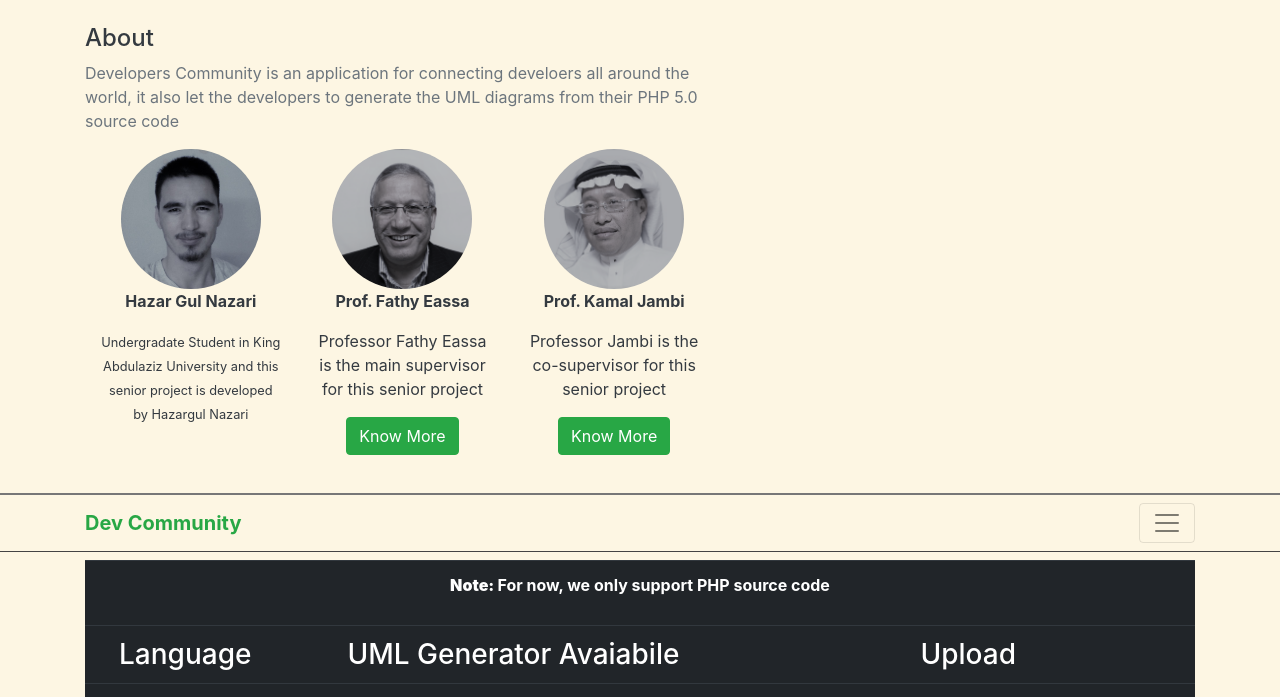
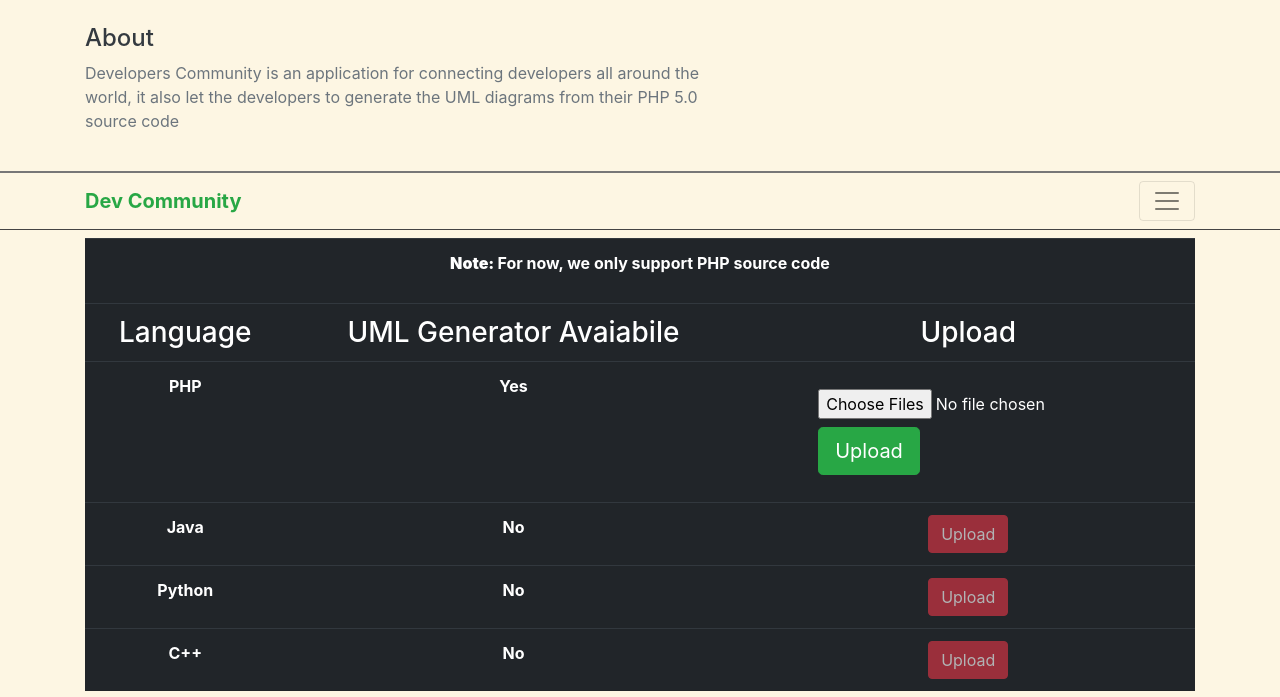
Before and after one commit to AzarguNazari/PHP-To-UML, a PHP site: page / in a window 1280 px wide, after a click that opens the changed part. Shown: the top 697 px of the page. Run offline with PHP 8.4, Linux system fonts and the light colour scheme; some libraries are stand-ins or nearby versions.

Commit message:
refactor: remove about section with project contributors

```diff
--- a/src/includes/header.php
+++ b/src/includes/header.php
@@ -4,31 +4,7 @@
             <div class="row">
                 <div class="col-sm-8 col-md-7 py-4">
                     <h4>About</h4>
-                    <!-- bring changes -->
-                    <p class="text-muted">Developers Community is an application for connecting develoers all around the world, it also let the developers to generate the UML diagrams from their PHP 5.0 source code</p>
-                    <div class="container marketing">
-
-                <div class="row text-center">
-                  <div class="col-lg-4">
-                    <img class="rounded-circle" src="resume/medesaturated.jpg" alt="Azargul Nazari Picture" width="140" height="140">
-                    <p><b>Hazar Gul Nazari</b></p>
-                    <p><small>Undergradate Student in King Abdulaziz University and this senior project is developed by Hazargul Nazari</small></p>
-                  </div><!-- /.col-lg-4 -->
-                  <div class="col-lg-4">
-                    <img class="rounded-circle" src="resume/drfathydesaturated.png" alt="Professor Fathy Picture" width="140" height="140">
-                    <p><b>Prof. Fathy Eassa</b></p>
-                    <p>Professor Fathy Eassa is the main supervisor for this senior project</p>
-                    <p><a class="btn btn-success" href="resume/profFathy.PDF" role="button">Know More</a></p>
-                  </div><!-- /.col-lg-4 -->
-                  <div class="col-lg-4">
-                    <img class="rounded-circle" src="resume/drkamaldesaturated.png" alt="Professor Kamal Jambi Picture" width="140" height="140">
-                    <p><b>Prof. Kamal Jambi</b></p>
-                    <p>Professor Jambi is the co-supervisor for this senior project</p>
-                    <p><a class="btn btn-success" href="resume/profKamal.PDF" role="button">Know More</a></p>
-                  </div><!-- /.col-lg-4 -->
-                </div><!-- /.row -->
-
-      </div>
+                    <p class="text-muted">Developers Community is an application for connecting developers all around the world, it also let the developers to generate the UML diagrams from their PHP 5.0 source code</p>
                 </div>
             </div>
         </div>
```
